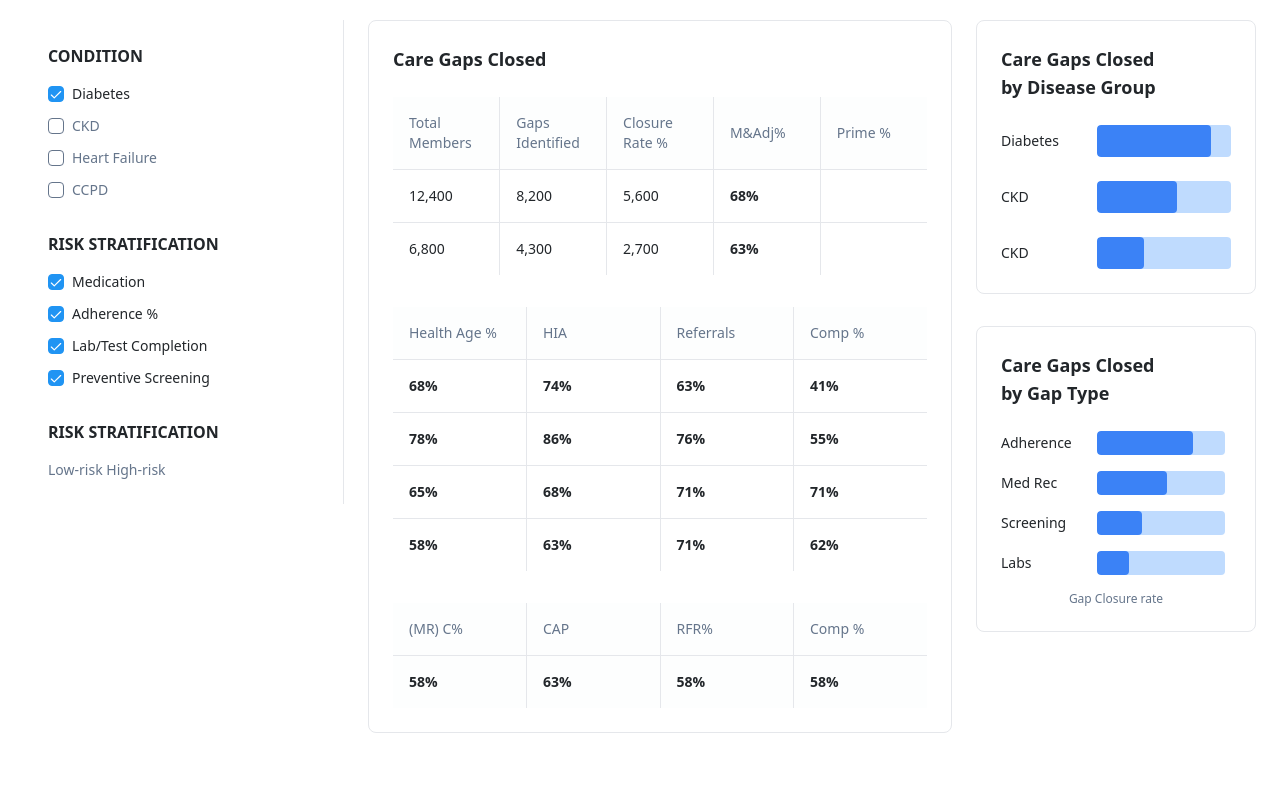
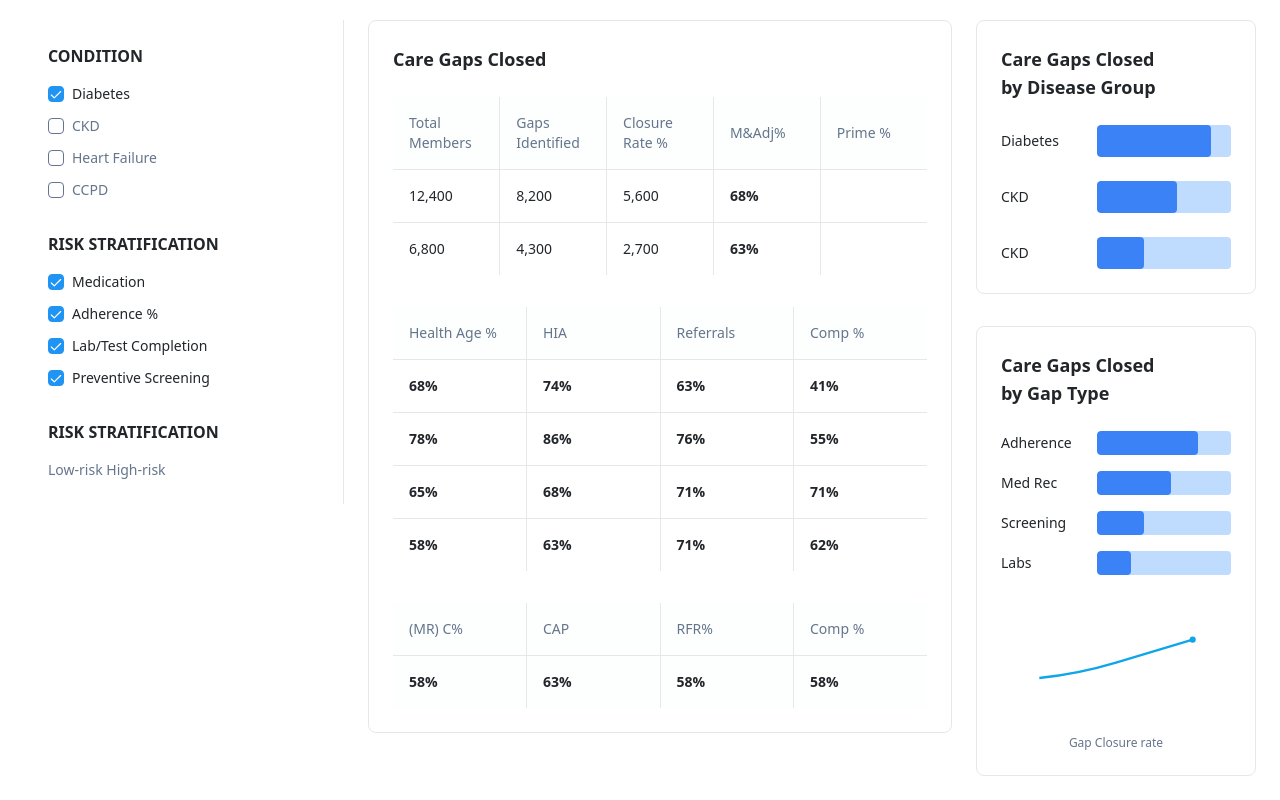
Before and after one commit to andrii913/mirror-app-board, a React (Vite) app: page / in a window 1280 px wide. Shown: the part 271-1071 px from the top of the page. Before the commit the page ends 1028 px from the top, so only its background shows below. Built offline with nearby package versions, Linux system fonts and the light colour scheme; the HTML template or start-up script is replaced by a standard one.

Commit message:
Refactor chart placement

```diff
--- a/src/components/ChartSection.tsx
+++ b/src/components/ChartSection.tsx
@@ -41,13 +41,11 @@ export const ChartSection = () => {
           Care Gaps Closed<br />by Gap Type
         </h3>
 
-        <div className="flex items-center gap-8">
-          {/* Left side - Horizontal bars */}
-          <div className="flex-1 space-y-4">
+        <div className="space-y-4">
           {gapTypeData.map((item, index) => (
             <div key={index} className="flex items-center space-x-4">
               <span className="text-sm font-medium text-foreground w-20 text-left">{item.name}</span>
-                <div className="w-32 bg-blue-200 rounded-sm h-6 relative overflow-hidden">
+              <div className="flex-1 bg-blue-200 rounded-sm h-6 relative overflow-hidden">
                 <div
                   className="bg-blue-500 h-6 rounded-sm transition-all duration-1000 ease-out animate-fade-in"
                   style={{ width: `${item.value}%` }}
@@ -55,25 +53,24 @@ export const ChartSection = () => {
               </div>
             </div>
           ))}
-          </div>
 
-          {/* Right side - Curved line chart */}
-          <div className="relative w-32 h-32 bg-blue-50 rounded-lg">
+          {/* Line chart overlaid in the same area */}
+          <div className="relative mt-6 h-32">
             <svg
-              className="w-full h-full"
-              viewBox="0 0 120 120"
+              className="absolute inset-0 w-full h-full"
+              viewBox="0 0 300 120"
               fill="none"
             >
               {/* Curved trending line */}
               <path
-                d="M15 90 Q30 85 45 70 Q60 55 75 45 Q90 35 105 25"
+                d="M50 90 Q100 85 150 70 Q200 55 250 40"
                 stroke="#0ea5e9"
                 strokeWidth="3"
                 fill="none"
                 className="transition-all duration-1000 ease-out animate-fade-in"
               />
               {/* End point circle */}
-              <circle cx="105" cy="25" r="3" fill="#0ea5e9" className="animate-scale-in" />
+              <circle cx="250" cy="40" r="4" fill="#0ea5e9" className="animate-scale-in" />
             </svg>
           </div>
         </div>
```
Lines whose indentation alone changed are shown as unchanged.
